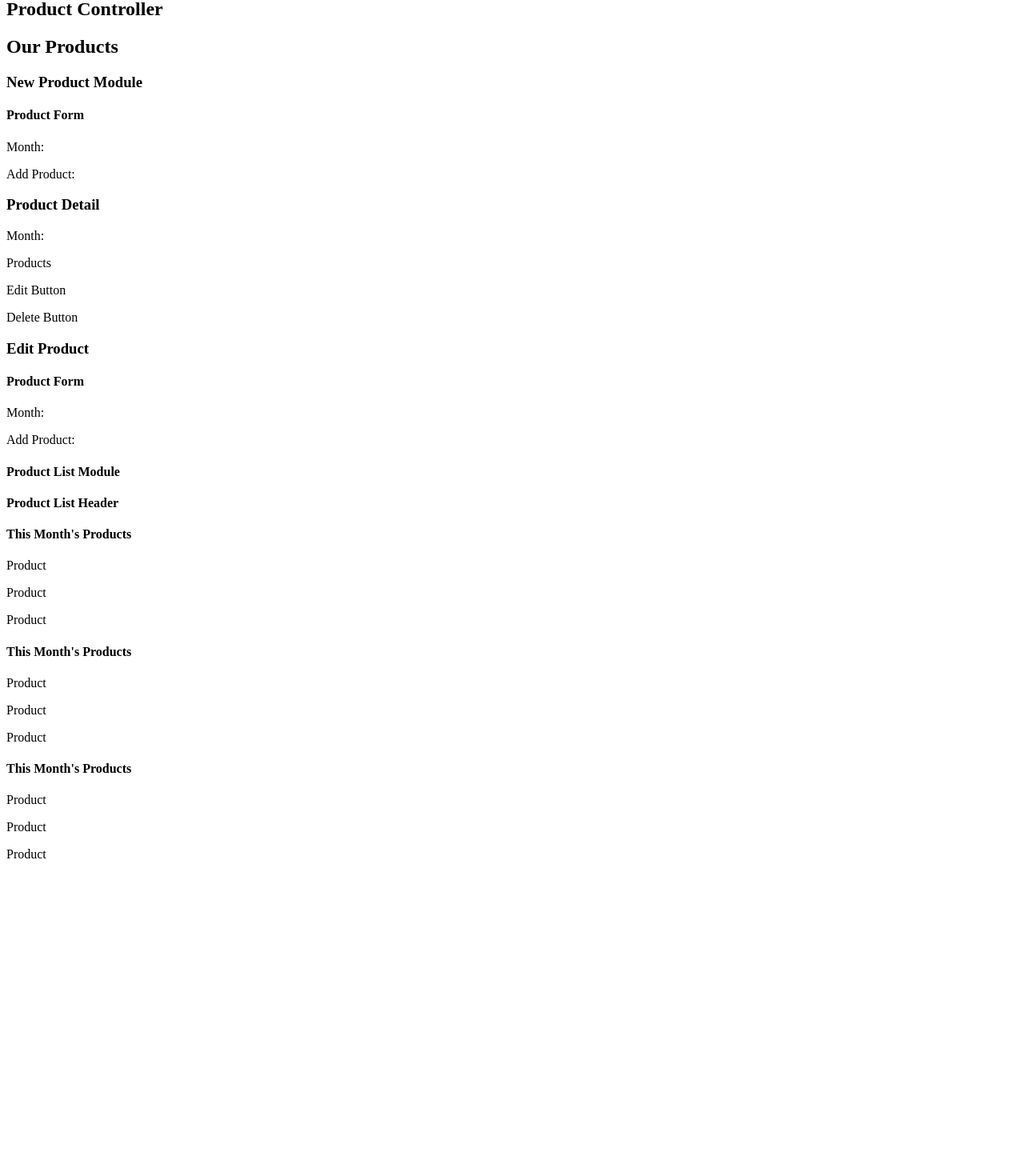
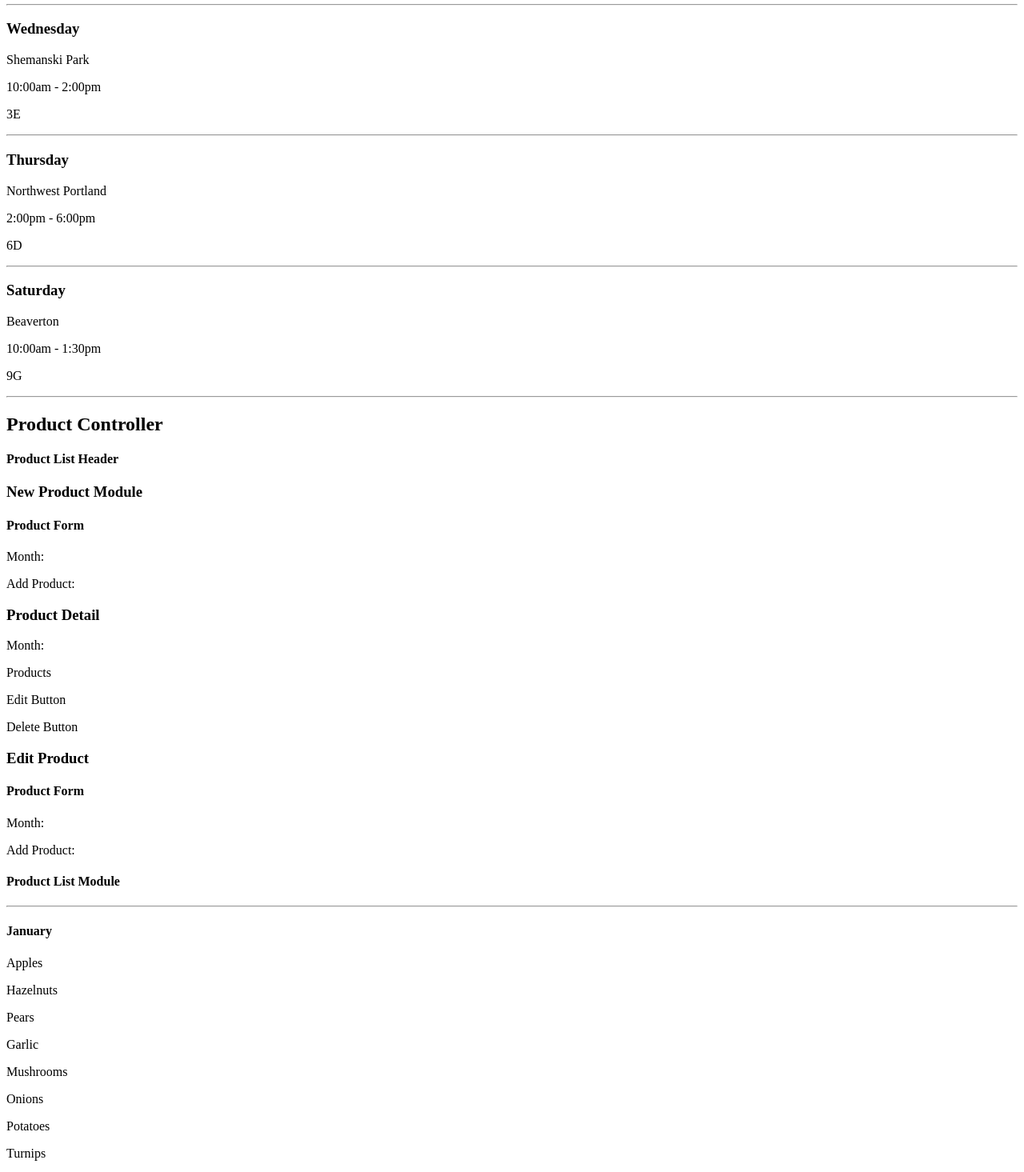
Before and after one commit to DrewAPeterson7671/react-farmers-market, a React (Create React App) app: page / in a window 1280 px wide. Shown: the part 700-2165 px from the top of the page at 80% size. Before the commit the page ends 1793 px from the top, so only its background shows below. Built offline with nearby package versions, Linux system fonts and the light colour scheme.

Commit message:
Set up product and schedule classes with state and drilled the props down to their modules and they all successfully display

```diff
--- a/src/components/Product.js
+++ b/src/components/Product.js
@@ -1,11 +1,16 @@
 import React from 'react';
+import PropTypes from 'prop-types';
 
-function Product() {
+function Product(props) {
   return(
     <React.Fragment>
-      <p>Product</p>
+      <p>{props.product}</p>
     </React.Fragment>
   );
 }
 
+Product.propTypes = {
+  product: PropTypes.string
+}
+
 export default Product;
--- a/src/components/ProductController.js
+++ b/src/components/ProductController.js
@@ -5,7 +5,285 @@ import NewProduct from './NewProduct';
 import ProductDetail from './ProductDetail';
 import EditProduct from './EditProduct';
 
-function ProductController() {
+class ProductController extends React.Component {
+
+  constructor(props) {
+    super(props);
+    this.state = {
+      availableProduce: [
+        {
+           month: "January",
+           selection: [
+              "Apples",
+              "Hazelnuts",
+              "Pears",
+              "Garlic",
+              "Mushrooms",
+              "Onions",
+              "Potatoes",
+              "Turnips"
+           ]
+        },
+        {
+           month: "February",
+           selection: [
+              "Apples",
+              "Hazelnuts",
+              "Pears",
+              "Garlic",
+              "Mushrooms",
+              "Onions",
+              "Potatoes"
+           ]
+        },
+        {
+           month: "March",
+           selection: [
+              "Apples",
+              "Hazelnuts",
+              "Pears",
+              "Rhubarb",
+              "Garlic",
+              "Mushrooms",
+              "Onions",
+              "Potatoes"
+           ]
+        },
+        {
+           month: "April",
+           selection: [
+              "Apples",
+              "Hazelnuts",
+              "Pears",
+              "Rhubarb",
+              "Asparagus",
+              "Garlic",
+              "Lettuce",
+              "Mushrooms",
+              "Onions",
+              "Potatoes"
+           ]
+        },
+        {
+           month: "May",
+           selection: [
+              "Apples",
+              "Hazelnuts",
+              "Pears",
+              "Rhubarb",
+              "Asparagus",
+              "Cauliflower",
+              "Garlic",
+              "Lettuce",
+              "Potatoes",
+              "Radishes"
+           ]
+        },
+        {
+           month: "June",
+           selection: [
+              "Apples",
+              "Hazelnuts",
+              "Pears",
+              "Rhubarb",
+              "Blackberries",
+              "Cherries",
+              "Raspberries",
+              "Strawberries",
+              "Asparagus",
+              "Broccoli",
+              "Cauliflower",
+              "Kohlrabi",
+              "Lettuce",
+              "Mushrooms",
+              "Potatoes",
+              "Radishes",
+              "Squash"
+           ]
+        },
+        {
+           month: "July",
+           selection: [
+              "Apples",
+              "Hazelnuts",
+              "Pears",
+              "Rhubarb",
+              "Apricots",
+              "Blackberries",
+              "Blueberries",
+              "Cherries",
+              "Melons",
+              "Nectarines",
+              "Peaches",
+              "Raspberries",
+              "Strawberries",
+              "Tomatoes",
+              "Beets",
+              "Broccoli",
+              "Brussel Sprouts",
+              "Cabbage",
+              "Carrots",
+              "Cauliflower",
+              "Cucumber",
+              "Eggplant",
+              "Garlic",
+              "Green Beans",
+              "Kohlrabi",
+              "Lettuce",
+              "Mushrooms",
+              "Potatoes",
+              "Radishes",
+              "Squash",
+              "Turnips"
+           ]
+        },
+        {
+           month: "August",
+           selection: [
+              "Apples",
+              "Apricots",
+              "Blackberries",
+              "Blueberries",
+              "Cherries",
+              "Melons",
+              "Nectarines",
+              "Peaches",
+              "Pears",
+              "Plums",
+              "Raspberries",
+              "Rhubarb",
+              "Strawberries",
+              "Tomatoes",
+              "Beets",
+              "Broccoli",
+              "Brussel Sprouts",
+              "Cabbage",
+              "Carrots",
+              "Cauliflower",
+              "Corn",
+              "Cucumber",
+              "Eggplant",
+              "Garlic",
+              "Green Beans",
+              "Kohlrabi",
+              "Lettuce",
+              "Mushrooms",
+              "Onions",
+              "Peas",
+              "Peppers",
+              "Potatoes",
+              "Radishes",
+              "Squash",
+              "Turnips"
+           ]
+        },
+        {
+           month: "September",
+           selection: [
+              "Apples",
+              "Blueberries",
+              "Grapes",
+              "Melons",
+              "Peaches",
+              "Pears",
+              "Plums",
+              "Raspberries",
+              "Tomatoes",
+              "Broccoli",
+              "Brussel Sprouts",
+              "Cabbage",
+              "Carrots",
+              "Cauliflower",
+              "Corn",
+              "Cucumber",
+              "Eggplant",
+              "Garlic",
+              "Green Beans",
+              "Kohlrabi",
+              "Lettuce",
+              "Mushrooms",
+              "Onions",
+              "Peas",
+              "Peppers",
+              "Potatoes",
+              "Radishes",
+              "Squash",
+              "Turnips"
+           ]
+        },
+        {
+           month: "October",
+           selection: [
+              "Apples",
+              "Grapes",
+              "Hazelnuts",
+              "Melons",
+              "Peaches",
+              "Pears",
+              "Tomatoes",
+              "Broccoli",
+              "Brussel Sprouts",
+              "Cabbage",
+              "Carrots",
+              "Cauliflower",
+              "Corn",
+              "Cucumber",
+              "Eggplant",
+              "Garlic",
+              "Green Beans",
+              "Kohlrabi",
+              "Lettuce",
+              "Mushrooms",
+              "Onions",
+              "Peas",
+              "Peppers",
+              "Potatoes",
+              "Pumpkins",
+              "Radishes",
+              "Squash",
+              "Turnips"
+           ]
+        },
+        {
+           month: "November",
+           selection: [
+              "Apples",
+              "Hazelnuts",
+              "Pears",
+              "Broccoli",
+              "Carrots",
+              "Cauliflower",
+              "Garlic",
+              "Mushrooms",
+              "Onions",
+              "Potatoes",
+              "Squash",
+              "Turnips"
+           ]
+        },
+        {
+           month: "December",
+           selection: [
+              "Apples",
+              "Hazelnuts",
+              "Pears",
+             "Broccoli",
+              "Carrots",
+              "Cauliflower",
+              "Garlic",
+              "Mushrooms",
+              "Onions",
+              "Potatoes",
+              "Turnips"
+           ]
+        }
+     ]
+
+    }
+   }
+
+
+  render(){
     return(
       <React.Fragment>
         <h2>Product Controller</h2>
@@ -13,9 +291,10 @@ function ProductController() {
         <NewProduct />
         <ProductDetail />
         <EditProduct />
-      <ProductList />
+        <ProductList availableProduce={this.state.availableProduce}/>
       </React.Fragment>
     );
   }
+}
 
 export default ProductController;
--- a/src/components/ProductHeader.js
+++ b/src/components/ProductHeader.js
@@ -1,11 +1,11 @@
 import React from 'react';
 
-function ProductHeader() {
+function ProductHeaderList() {
   return(
     <React.Fragment>
-      <h2>Our Products</h2>
+      <h4>Product List Header</h4>
     </React.Fragment>
   );
 }
 
-export default ProductHeader;
+export default ProductHeaderList;
--- a/src/components/ProductList.js
+++ b/src/components/ProductList.js
@@ -1,29 +1,26 @@
 import React from 'react';
-import ProductHeaderList from './ProductListHeader';
 import ProductMonth from './ProductMonth';
-import Product from './Product';
+import PropTypes from "prop-types";
 
 
-function ProductList() {
+function ProductList(props) {
   return(
     <React.Fragment>
       <h4>Product List Module</h4>
-      <ProductHeaderList />
-      <ProductMonth />
-      <Product />
-      <Product />
-      <Product />
-      <ProductMonth />
-      <Product />
-      <Product />
-      <Product />
-      <ProductMonth />
-      <Product />
-      <Product />
-      <Product />
+      <hr />
+      {props.availableProduce.map((product, index) =>
+        <ProductMonth
+          month={product.month}
+          selection={product.selection}
+          key={index} />
+      )}
     </React.Fragment>
   );
 }
 
+ProductList.propTypes = {
+  availableProduce: PropTypes.object
+}
+
 
 export default ProductList;
--- a/src/components/ProductListHeader.js
+++ /dev/null
@@ -1,11 +0,0 @@
-import React from 'react';
-
-function ProductHeaderList() {
-  return(
-    <React.Fragment>
-      <h4>Product List Header</h4>
-    </React.Fragment>
-  );
-}
-
-export default ProductHeaderList;
--- a/src/components/ProductMonth.js
+++ b/src/components/ProductMonth.js
@@ -1,11 +1,24 @@
 import React from 'react';
+import Product from './Product';
+import PropTypes from 'prop-types';
 
-function ProductMonth() {
+function ProductMonth(props) {
   return(
     <React.Fragment>
-      <h4>This Month's Products</h4>
+      <h4>{props.month}</h4>
+      {props.selection.map((product, index) =>
+        <Product
+          product={product}
+          key={index} />
+      )}
+      <hr />
     </React.Fragment>
   );
 }
 
+ProductMonth.propTypes = {
+  month: PropTypes.string,
+  selection: PropTypes.array
+}
+
 export default ProductMonth;
--- a/src/components/ScheduleController.js
+++ b/src/components/ScheduleController.js
@@ -2,14 +2,65 @@ import React from 'react';
 import ScheduleHeader from './ScheduleHeader';
 import ScheduleList from './ScheduleList';
 
-function Schedule() {
+class ScheduleController extends React.Component {
+
+  constructor(props){
+    super(props);
+    this.state = {
+      marketSchedule: [
+        {
+           day: "Sunday",
+           location: "Lents International",
+           hours: "9:00am - 2:00pm",
+           booth: "4A"
+        },
+        {
+           day: "Monday",
+           location: "Pioneer Courthouse Square",
+           hours: "10:00am - 2:00pm",
+           booth: "7C"
+        },
+        {
+           day: "Tuesday",
+           location: "Hillsboro",
+           hours: "5:00pm - 8:30pm",
+           booth: "1F"
+        },
+        {
+           day: "Wednesday",
+           location: "Shemanski Park",
+           hours: "10:00am - 2:00pm",
+           booth: "3E"
+        },
+        {
+           day: "Thursday",
+           location: "Northwest Portland",
+           hours: "2:00pm - 6:00pm",
+           booth: "6D"
+        },
+        {
+           day: "Saturday",
+           location: "Beaverton",
+           hours: "10:00am - 1:30pm",
+           booth: "9G"
+        }
+       ]
+
+    }
+  }
+
+
+  render(){
+
+
     return (
       <React.Fragment>
         <h2>Schedule Controller</h2>
         <ScheduleHeader />
-      <ScheduleList />
+        <ScheduleList marketSchedule={this.state.marketSchedule} />
       </React.Fragment>
     );
   }
+}
 
-export default Schedule;
+export default ScheduleController;
--- a/src/components/ScheduleDate.js
+++ b/src/components/ScheduleDate.js
@@ -1,15 +1,23 @@
 import React from 'react';
+import PropTypes from 'prop-types';
 
-function ScheduleDate() {
+function ScheduleDate(props) {
   return (
     <React.Fragment>
-      <p>Day</p>
-      <p>Location</p>
-      <p>Hours</p>
-      <p>Booth</p>
+      <h3>{props.day}</h3>
+      <p>{props.location}</p>
+      <p>{props.hours}</p>
+      <p>{props.booth}</p>
       <hr></hr>
     </React.Fragment>
   );
 }
 
+ScheduleDate.propTypes = {
+  day: PropTypes.string,
+  location: PropTypes.string,
+  hours: PropTypes.string,
+  booth: PropTypes.string
+}
+
 export default ScheduleDate;
--- a/src/components/ScheduleList.js
+++ b/src/components/ScheduleList.js
@@ -1,16 +1,26 @@
 import React from 'react';
 import ScheduleDate from './ScheduleDate';
+import PropTypes from 'prop-types';
 
-function ScheduleList() {
+function ScheduleList(props) {
   return(
     <React.Fragment>
-      <h3>Schedule List goes here.</h3>
-      <hr></hr>
-      <ScheduleDate />
-      <ScheduleDate />
-      <ScheduleDate />
+      <h3>Our Next Scheduled Market Dates.</h3>
+      <hr />
+      {props.marketSchedule.map((date, index) =>
+        <ScheduleDate
+          day={date.day}
+          location={date.location}
+          hours={date.hours}
+          booth={date.booth}
+          key={index} />
+      )}
     </React.Fragment>
   );
 }
 
+ScheduleList.propTypes = {
+  marketSchedule: PropTypes.object
+};
+
 export default ScheduleList;
```
Lines whose indentation alone changed are shown as unchanged.
